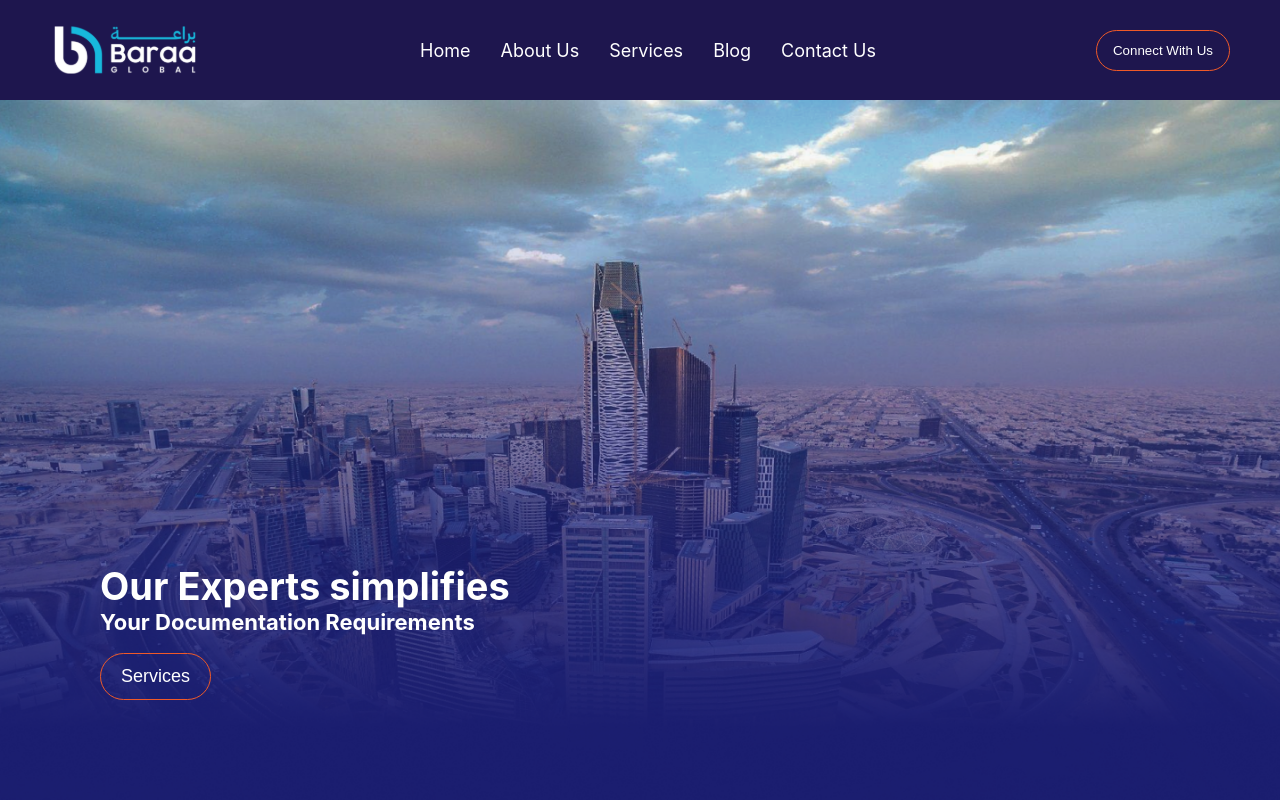
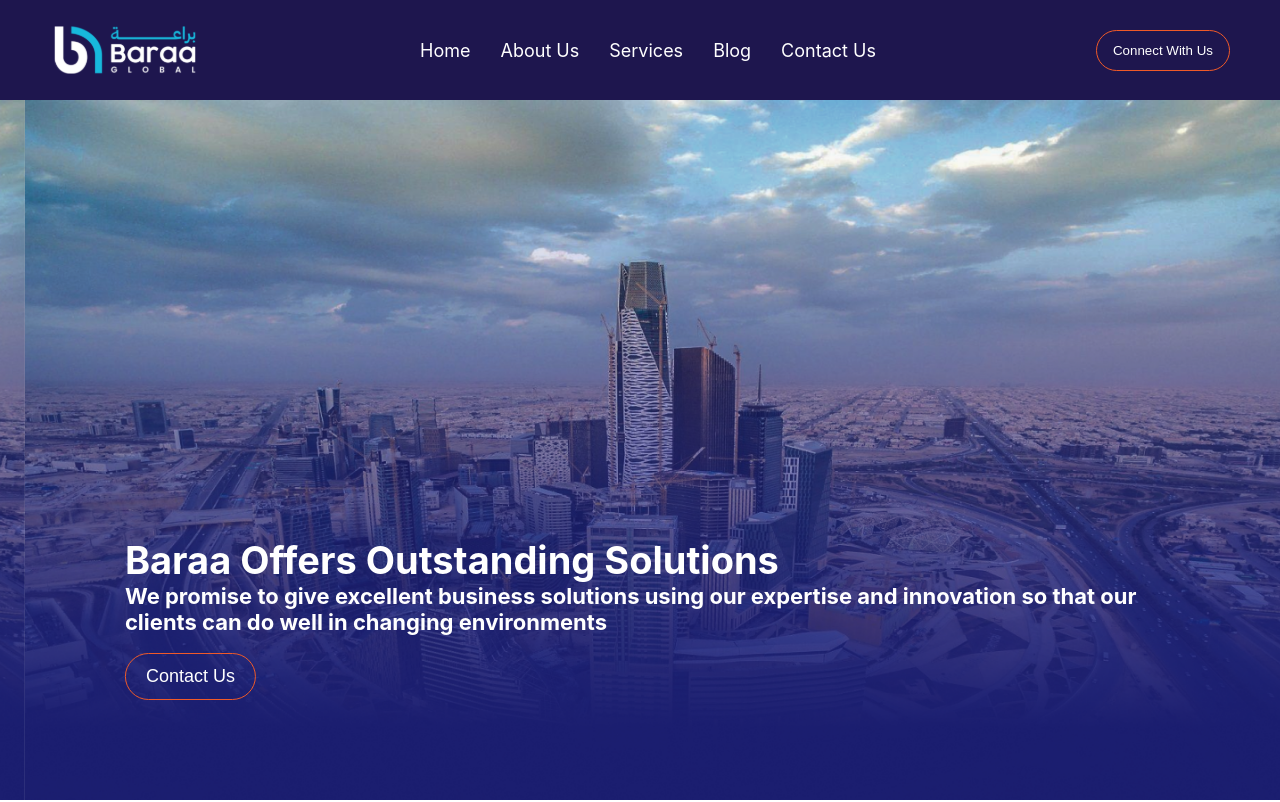
Before and after one commit to MuhammedDilshan/baraa, a React (Create React App) app: page / in a window 1280 px wide. Shown: the top 802 px of the page. Built offline with nearby package versions, Linux system fonts and the light colour scheme.

Commit message:
complted all

```diff
--- a/package.json
+++ b/package.json
@@ -11,6 +11,8 @@
     "react-icons": "^5.1.0",
     "react-router-dom": "^6.23.0",
     "react-scripts": "5.0.1",
+    "react-slick": "^0.30.2",
+    "slick-carousel": "^1.8.1",
     "web-vitals": "^2.1.4"
   },
   "scripts": {
--- a/src/Assets/Assets.js
+++ b/src/Assets/Assets.js
@@ -18,6 +18,7 @@ import Ibrahim from "./Images/ibrahim.png";
 import Jameel from "./Images/jameell.png";
 import Khalid from "./Images/khalid.png";
 import like from "./Images/like.svg";
+import Hero from "./Images/1 Hero Section.png";
 
 export const assets = {
   Logo,
@@ -40,4 +41,5 @@ export const assets = {
   Jameel,
   Khalid,
   like,
+  Hero,
 };
--- a/src/Components/Spotlight/Spotlight.css
+++ b/src/Components/Spotlight/Spotlight.css
@@ -2,12 +2,17 @@
     background: url(../../Assets/Images/1\ Hero\ Section.png);
     background-repeat: no-repeat;
     background-size: cover;
+    background-attachment: fixed;
     height: calc(100vh - 100px);
     display: flex;
     align-items: end;
     width: 100%;
-    background-attachment: fixed;
 }
+
+.slick-slider {
+    overflow: hidden;
+}
+
 
 .spotlight .content {
     padding: 100px;
--- a/src/Components/Spotlight/Spotlight.jsx
+++ b/src/Components/Spotlight/Spotlight.jsx
@@ -1,8 +1,20 @@
 import React from "react";
 import "./Spotlight.css";
+import Slider from "react-slick";
+import "slick-carousel/slick/slick.css";
+import "slick-carousel/slick/slick-theme.css";
 
 function Spotlight() {
+  var settings = {
+    infinite: true,
+    speed: 500,
+    slidesToShow: 1,
+    slidesToScroll: 1,
+    autoplay: true,
+  };
   return (
+    <Slider {...settings}>
+      <div>
         <div className="spotlight">
           <div className="content">
             <h3>Our Experts simplifies</h3>
@@ -10,6 +22,39 @@ function Spotlight() {
             <button>Services</button>
           </div>
         </div>
+      </div>
+      <div>
+        <div className="spotlight">
+          <div className="content">
+            <h3>Documenting Dreams </h3>
+            <h4>Translating Visions</h4>
+            <button>About Us</button>
+          </div>
+        </div>
+      </div>
+      <div>
+        <div className="spotlight">
+          <div className="content">
+            <h3>Baraa Offers Outstanding Solutions</h3>
+            <h4>
+              We promise to give excellent business solutions using our
+              expertise and innovation so that our clients can do well in
+              changing environments
+            </h4>
+            <button>Contact Us</button>
+          </div>
+        </div>
+      </div>
+      <div>
+        <div className="spotlight">
+          <div className="content">
+            <h3>Our Experts simplifies</h3>
+            <h4>Your Documentation Requirements</h4>
+            <button>Services</button>
+          </div>
+        </div>
+      </div>
+    </Slider>
   );
 }
 
```
Also changed, not shown: 1 other file (tests, documents, lock files or other folders). Lines whose indentation alone changed are shown as unchanged.
